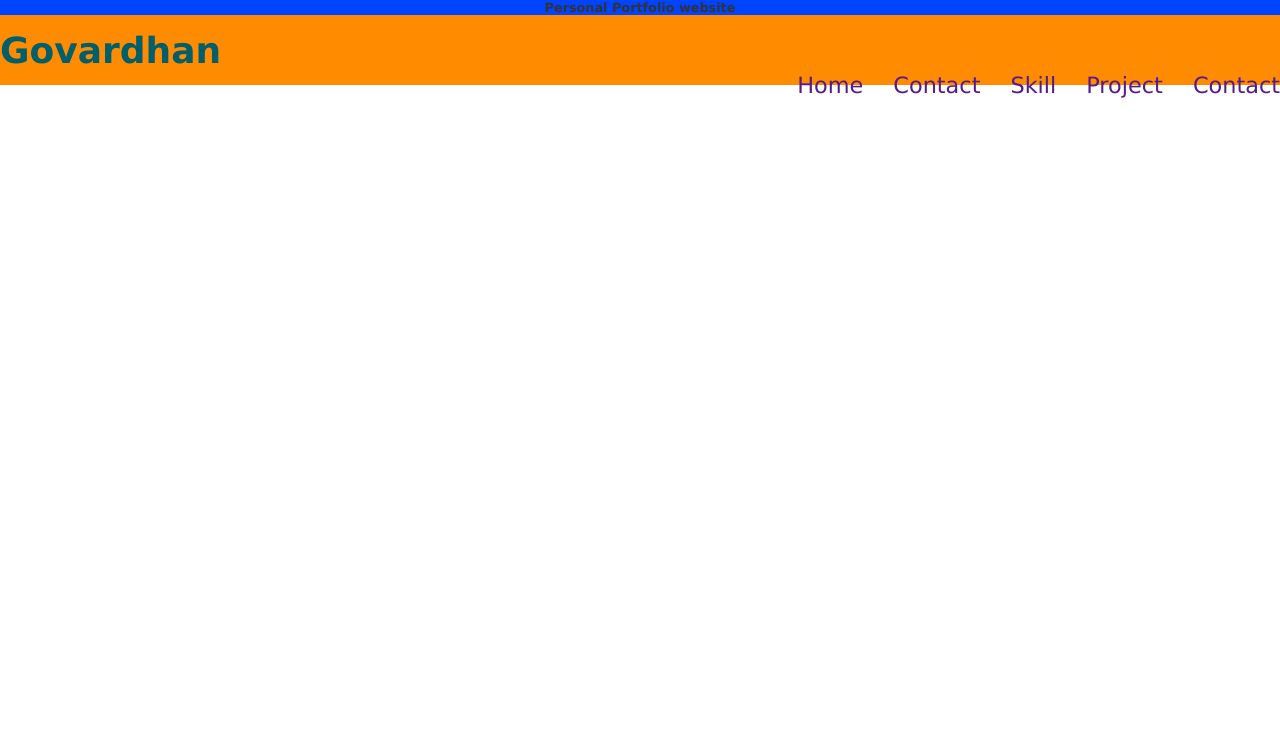
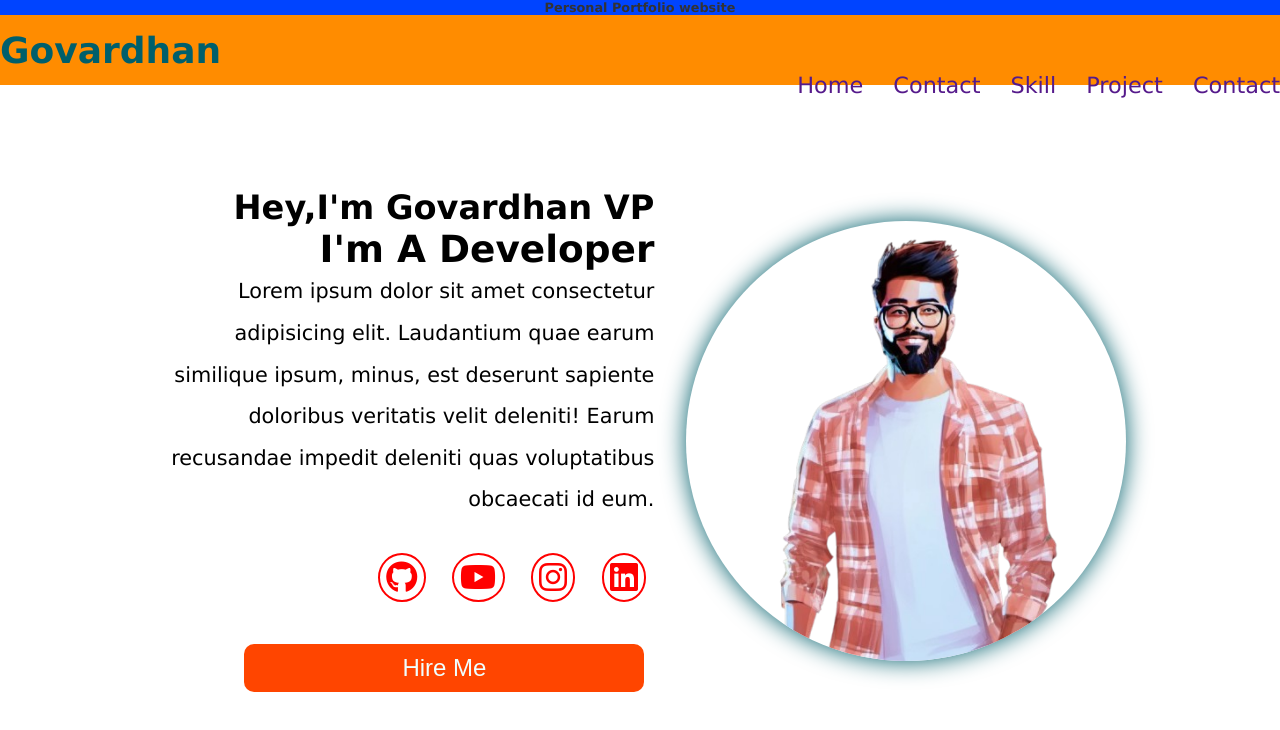
Before and after one commit to Govardhan-VP/QuantumGrid, a plain HTML site: page Personal Portfolio/Index.html in a window 1280 px wide. Drawn offline with Linux system fonts and the light colour scheme.

Commit message:
updated Home screen in portfolio

```diff
--- a/Personal Portfolio/Index.html
+++ b/Personal Portfolio/Index.html
@@ -52,6 +52,35 @@
                 <i class="fa-solid fa-bars" onclick="toggleMenu()"></i>
             </div>
         </nav>
+        <main>
+            <!-- ================= Home section================= -->
+            <section class="home" id="home">
+                <div class="home-content">
+                    <h2>hey,i'm <span>Govardhan VP</span></h2>
+                    <h3>I'm a <span>Developer</span></h3>
+                    <p>Lorem ipsum dolor sit amet consectetur adipisicing elit. Laudantium quae earum similique ipsum,
+                        minus, est deserunt sapiente doloribus veritatis velit deleniti! Earum recusandae impedit
+                        deleniti quas voluptatibus obcaecati id eum.
+
+                    </p>
+                    <div class="social-links">
+                        <a href=""><i class="fa-brands fa-github"></i></a>
+                        <a href=""><i class="fa-brands fa-youtube"></i></a>
+                        <a href=""><i class="fa-brands fa-instagram"></i></a>
+                        <a href=""><i class="fa-brands fa-linkedin"></i></a>
+                    </div>
+
+                    <div class="btn-grp">
+                        <button>Hire Me</button>
+                    </div>
+                </div>
+
+                <div class="home-image">
+                    <img src="./Images/profile.png" alt="profile">
+                </div>
+            </section>
+
+        </main>
 
         <!-- javascript -->
         <script src="./script.js"></script>
--- a/Personal Portfolio/style.css
+++ b/Personal Portfolio/style.css
@@ -83,6 +83,83 @@ body {
 
 }
 
+
+main {
+    scroll-snap-type: y mandatory;
+    overflow-y: scroll;
+}
+
+section {
+    height: 90vh;
+    padding: 5rem 12%;
+    scroll-snap-align: start;
+
+}
+
+/* ==================================Home section=============================== */
+.home {
+    display: flex;
+    align-items: center;
+    justify-content: center;
+    gap: 2rem;
+}
+
+.home-content {
+    display: flex;
+    flex-direction: column;
+    align-items: flex-end;
+    text-align: right;
+}
+
+.home-content h2 {
+    font-size: 2.1rem;
+    text-transform: capitalize;
+}
+
+.home-content h3 {
+    font-family: 2rem;
+    text-transform: capitalize;
+}
+
+.home-content p {
+    font-size: 1.3rem;
+    line-height: 2;
+    font-weight: 300;
+}
+
+.social-links a {
+    text-decoration: none;
+    display: inline-flex;
+    justify-content: center;
+    color: red;
+    border-radius: 50%;
+    border: 2px solid red;
+    margin: 2rem 0.5rem;
+    padding: 0.4rem;
+    background: transparent;
+}
+
+.btn-grp button {
+    width: 400px;
+    height: 6vh;
+    margin: 10px;
+    padding: 10px;
+    border-radius: 10px;
+    outline: none;
+    border: none;
+    background-color: var(--button-color);
+    color: azure;
+    font-size: 1.5rem;
+}
+
+.home-image img {
+    width: 55vh;
+    border-radius: 50%;
+    box-shadow: 0 0 25px var(--extra-color);
+    transition: 0.4s ease-in-out;
+}
+
+
 @media(max-width:600px) {
     .logo {
         padding: 10px;
```
